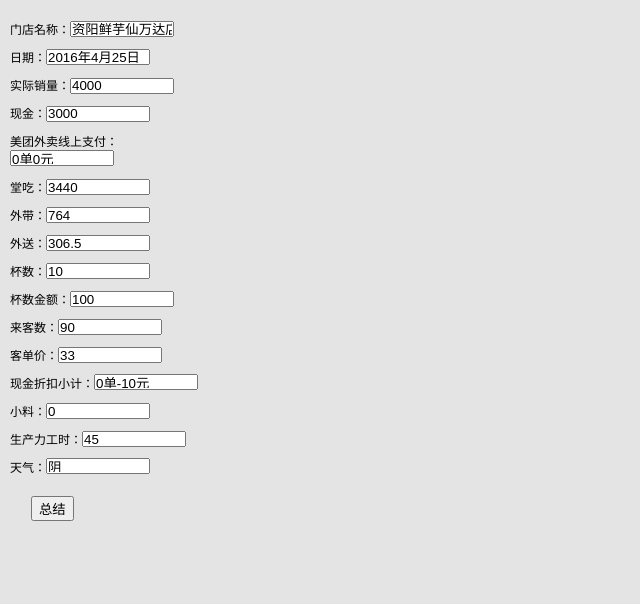
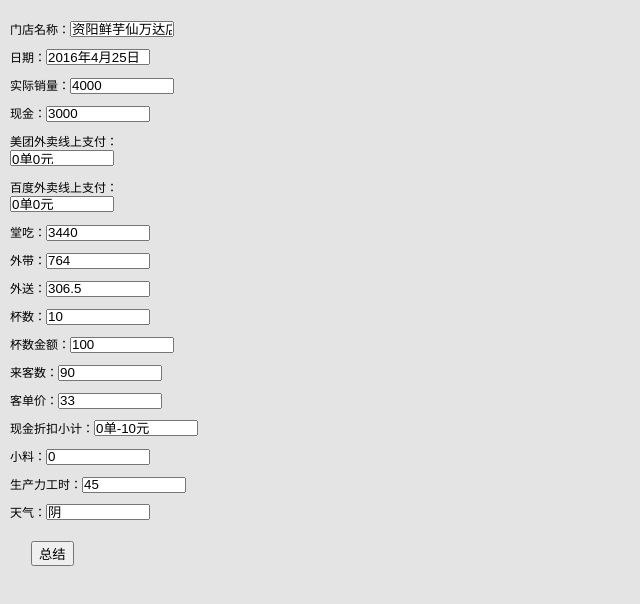
Before and after one commit to rsl140/Meetfresh-Account-Book, a plain HTML site: page zywd.html in a window 1280 px wide. Shown: the whole page, without its empty margins (0-640 px from the left). Drawn offline with Linux system fonts and the light colour scheme.

Commit message:
增加百度

```diff
--- a/zywd.html
+++ b/zywd.html
@@ -25,6 +25,7 @@
 				<li class="mt10"><label>实际销量：</label><input type="text" id="index_true" name="index_true" value="4000" class="w100 h12"></li>
 				<li class="mt10"><label>现金：</label><input type="text" id="index_xj" name="index_xj" value="3000" class="w100 h12"></li>
 				<li class="mt10"><label>美团外卖线上支付：</label><input type="text" id="index_mtxs" name="index_mtxs" value="0单0元" class="w100 h12"></li>
+<li class="mt10"><label>百度外卖线上支付：</label><input type="text" id="index_bdxs" name="index_bdxs" value="0单0元" class="w100 h12"></li>
 				<li class="mt10"><label id="tc">堂吃：</label><input type="text" id="index_tc" name="index_tc" value="3440" class="w100 h12"></li>
 				<li class="mt10"><label id="wd">外带：</label><input type="text" id="index_wd" name="index_wd" value="764" class="w100 h12"></li>
 				<li class="mt10"><label id="ws">外送：</label><input type="text" id="index_ws" name="index_ws" value="306.5" class="w100 h12"></li>
```
